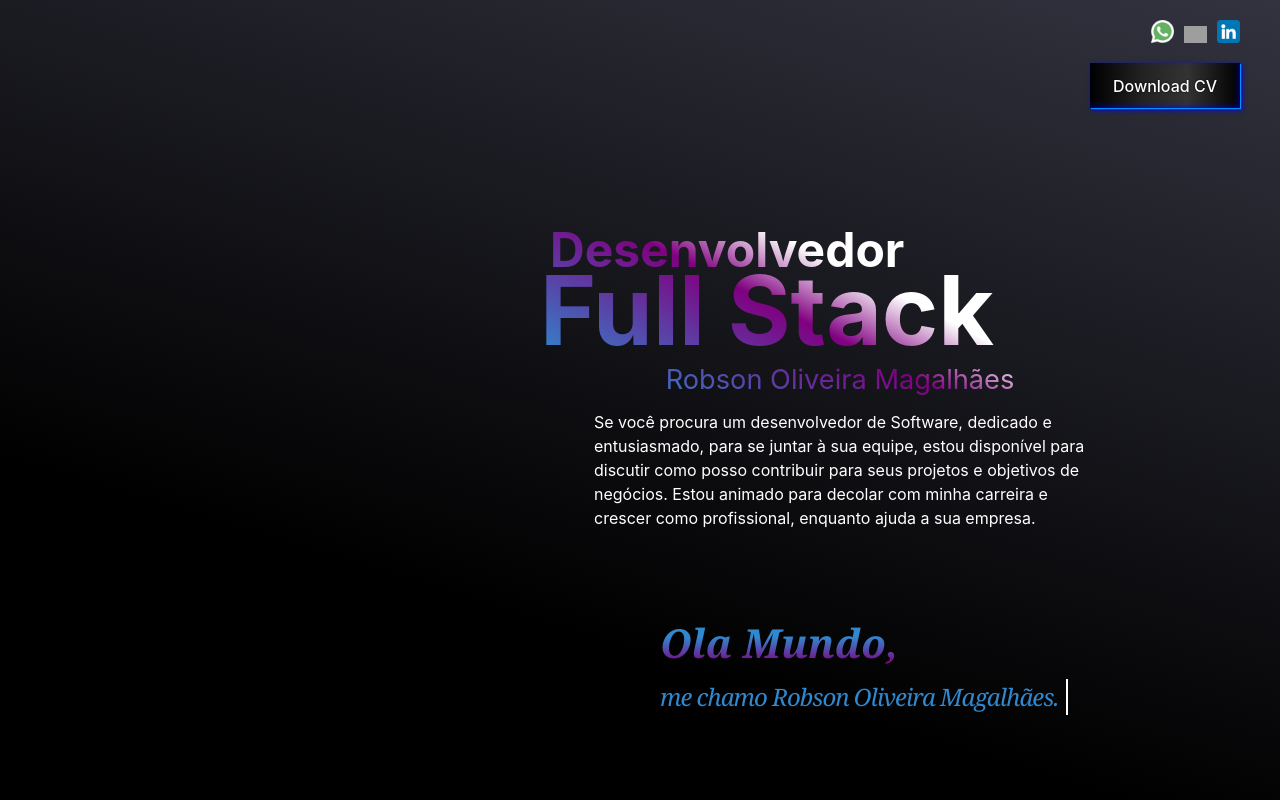
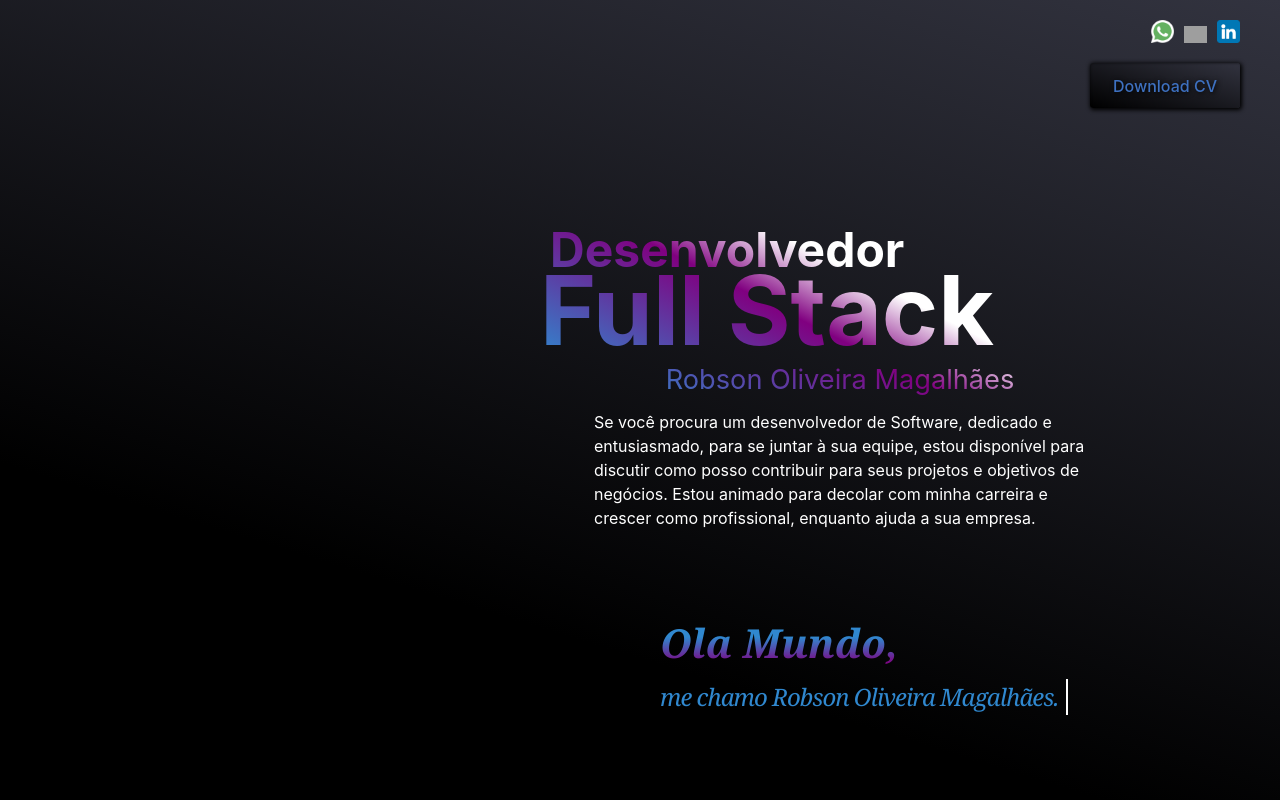
Before and after one commit to robson-magalhaes/portfolio, a React (Vite) app: page / in a window 1280 px wide. Shown: the top 800 px of the page. Built offline with nearby package versions, Linux system fonts and the light colour scheme; grey boxes are pictures that could not be loaded.

Commit message:
ajuste final de estilo do botao download

```diff
--- a/src/components/NavMenu/styled.js
+++ b/src/components/NavMenu/styled.js
@@ -81,8 +81,9 @@ export const NavLink = styled.li`
     display: flex;
     align-items: center;
     justify-content: center;
-    color:#3E71C1;
+
     & a{
+        color:#3E71C1;
         padding: 4px 20px;
         transition: all ease-in-out 0.3s;
     }
@@ -128,30 +129,17 @@ export const BotaoCurriculo = styled.button`
     width: 150px;
     padding: 5px 10px;
     border-radius: 0;
-    border-bottom: solid 2px #3E71C1;
-    border-right: solid 2px #3E71C1;
-    -webkit-border-radius: 0;
-    -webkit-border-bottom: solid 2px #3E71C1;
-    -webkit-border-right: solid 2px #3E71C1;
-    background-color: #1D1E20;
-    transition: all ease 0.5s;
+    -webkit-border-radius: 3px;
+    border: none;
     color: #3E71C1;
-
-
-
-
-background: linear-gradient(to left, #000000 0%, #333333 35%, #222222 65%, #000000 100%);
-  color: white;
-  text-shadow: 0px 0px 2px black;
-  border: none;
-  box-shadow: -2px -2px 5px #0000ff80 inset, 1px 1px 1px #0090ff, 2px 2px 5px #0000ff;
-
-
+    text-shadow: 1px 1px 5px #000000;
+    background: linear-gradient(17deg , black 0%, #32333f 100%);
+    box-shadow: 1px 1px 4px 1px #000000, 1px 1px 2px #00000050 inset;
+    transition: all ease-in-out 0.4s;
     &:hover{
         color: #FFFFFF;
-        opacity: 0.8;
-        transform: scale(1.2);
-        box-shadow: 2px 2px #3E71C1, 10px 10px #1E1E20;
+        transform: translateX(-7px) translateY(-7px) scale(1.2);
+        box-shadow: -2px -2px 5px #0000ff80 inset, 1px 1px 1px #0090ff, 2px 2px 5px #0000ff, 2px 2px #3E71C1, 10px 10px #1E1E20;
     }
 `
 export const Carregando = styled.div`
--- a/src/components/Projetos/Projetos.jsx
+++ b/src/components/Projetos/Projetos.jsx
@@ -28,7 +28,7 @@ export const Projetos = () => {
                     clickable: true,
                 }}
                 autoplay={{
-                    delay: 5000,
+                    delay: 7000,
                     disableOnInteraction: false,
                 }}
                 navigation={true}
--- a/src/pages/styled.js
+++ b/src/pages/styled.js
@@ -324,20 +324,8 @@ export const BoxRight = styled.div`
 
     background-color: #00000050;
 
-<<<<<<< HEAD
-    /* &:hover{
-=======
     background-color: #00000050;
-    box-shadow: 1px 1px 1px #000000, 1px 1px 1px #222222 inset;
-
-    &:hover{
->>>>>>> 36f20d28263c8c1d4e277b7274c990f0e418bfe5
-        & img{
-            translate: 160px;
-            opacity: 1;
-        }
-        background-color: #00000050;
-    } */
+    box-shadow: 4px 3px 5px #000000, 1px 1px 10px #22222290 inset;
 `
 
 export const ExpData = styled.p`
```
